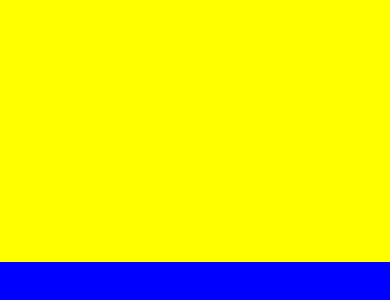
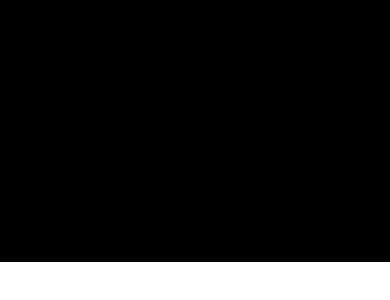
Before and after one commit to ksm0207/ReactNative_app, a React Native app: screen / in a window 390 px wide. Shown: the part 160-460 px from the top of the page. Built offline with nearby package versions, Linux system fonts and the light colour scheme.

Commit message:
Update App.js

```diff
--- a/App.js
+++ b/App.js
@@ -4,10 +4,11 @@ import { StyleSheet, Text, View } from "react-native";
 
 export default function App() {
   return (
+    //부모
     <View style={styles.container}>
-      <View style={styles.yellowView}></View>
-      <View style={styles.blueView}></View>
-      <StatusBar style="auto"/>
+      <View style={styles.blackView}></View>
+      <View style={styles.whiteView}></View>
+      <StatusBar style="auto" />
     </View>
   );
 }
@@ -16,12 +17,12 @@ const styles = StyleSheet.create({
     flex: 1,
   },
 
-  yellowView: {
+  blackView: {
     flex: 1,
-    backgroundColor: "yellow",
+    backgroundColor: "black",
   },
-  blueView: {
-    backgroundColor: "blue",
+  whiteView: {
+    backgroundColor: "white",
     flex: 1,
   },
 });
```
